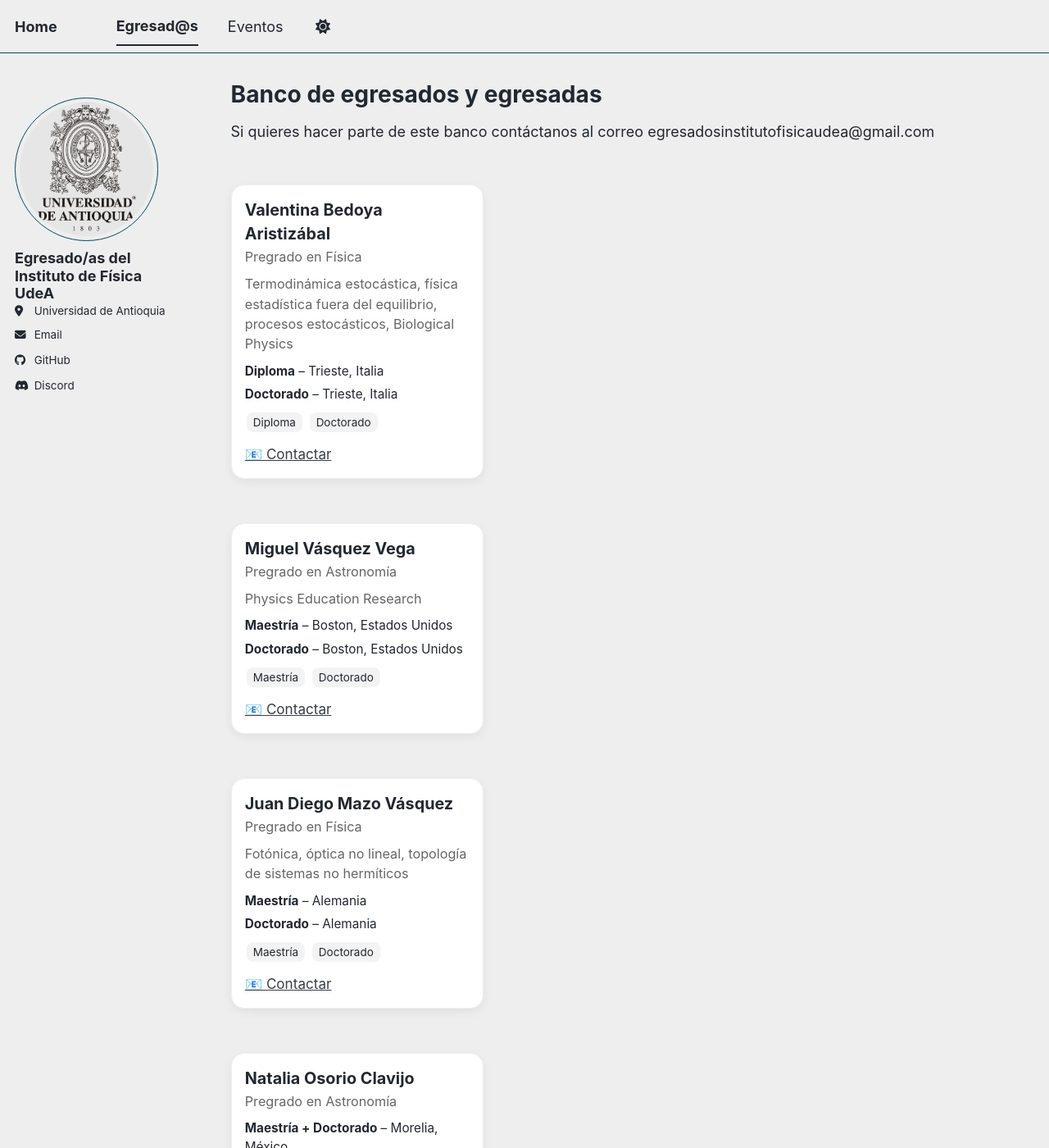
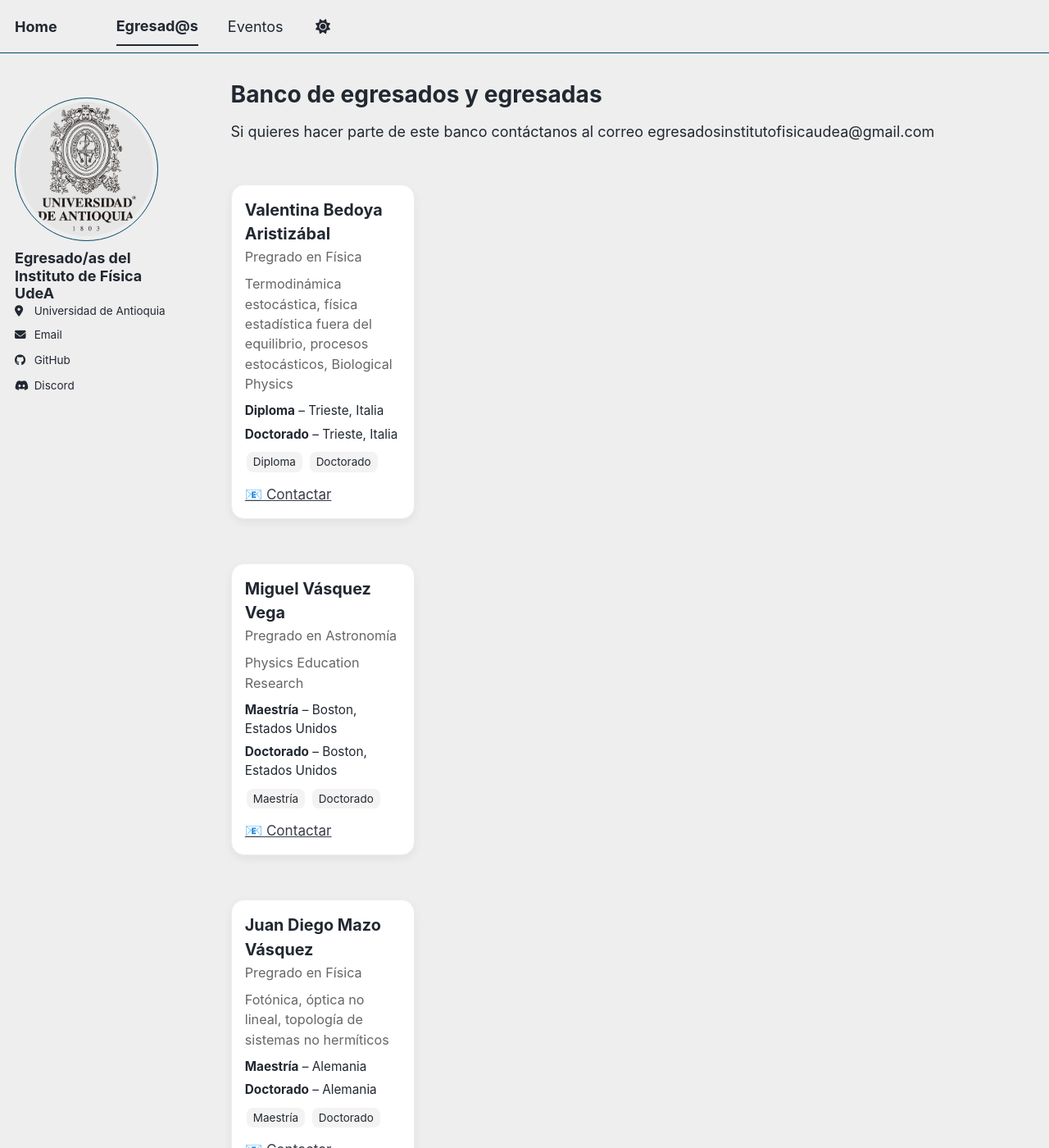
Before and after one commit to egresadosinstitutofisicaudea/egresadosinstitutofisicaudea.github.io, a Jekyll site: the page built from _pages/personas.md, in a window 1280 px wide and 1400 px high. Shown: the whole window at 82% size. Built offline with Jekyll 4.4.1, drawn with Linux system fonts in a browser that asks for light colours; a script bundle is joined from its source files by our own code; library files that are not in the unit come from our copies.

Commit message:
Update custom.html

```diff
--- a/_includes/head/custom.html
+++ b/_includes/head/custom.html
@@ -48,7 +48,7 @@
 ========================= */
 .grid-personas {
   display: grid;
-  grid-template-columns: repeat(auto-fill, minmax(300px, 1fr));
+  grid-template-columns: repeat(auto-fill, minmax(200px, 1fr));
   /*grid-template-columns: repeat(3, 1fr);*/
   gap: 1.5rem;
 }
```
